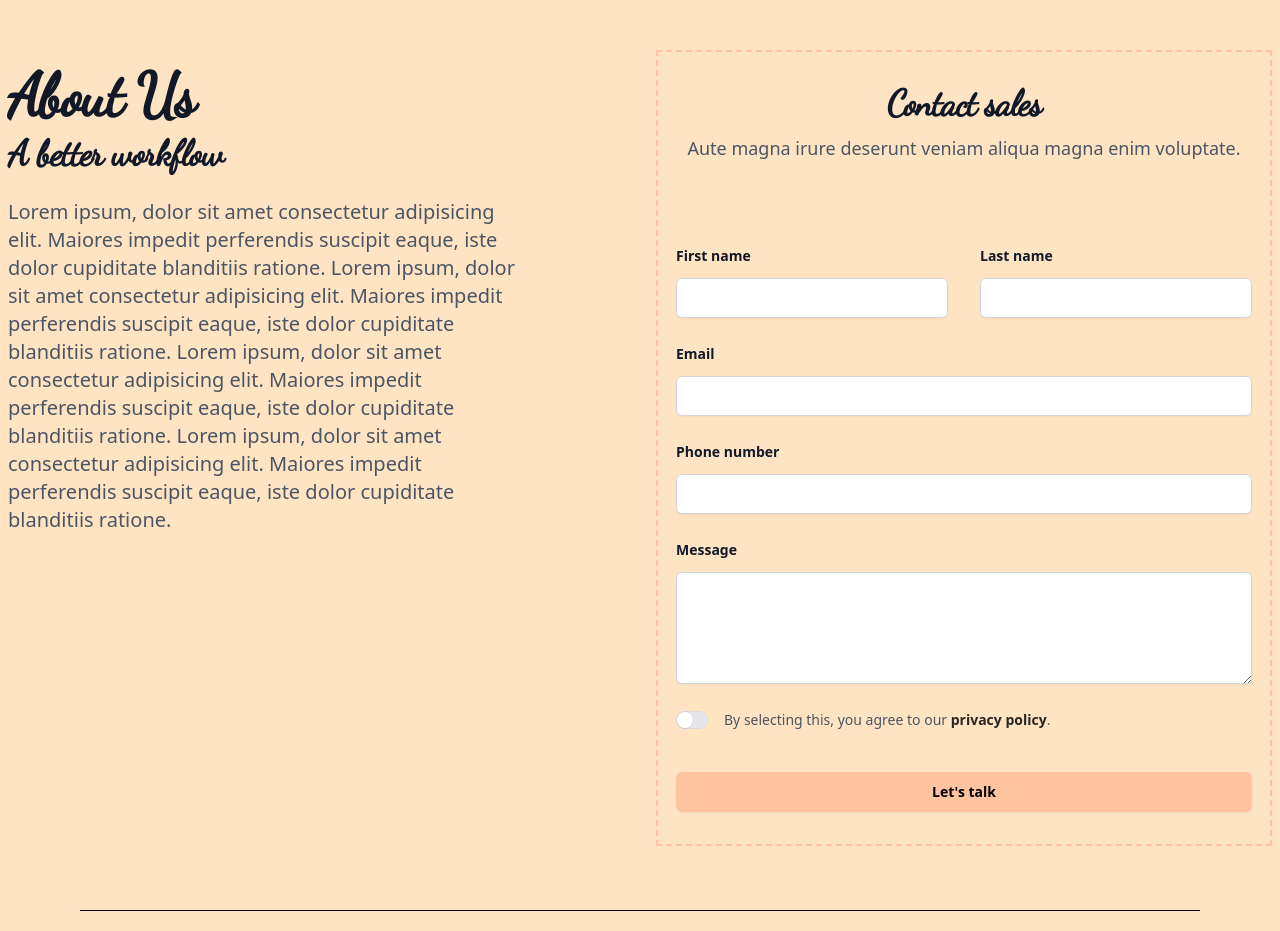
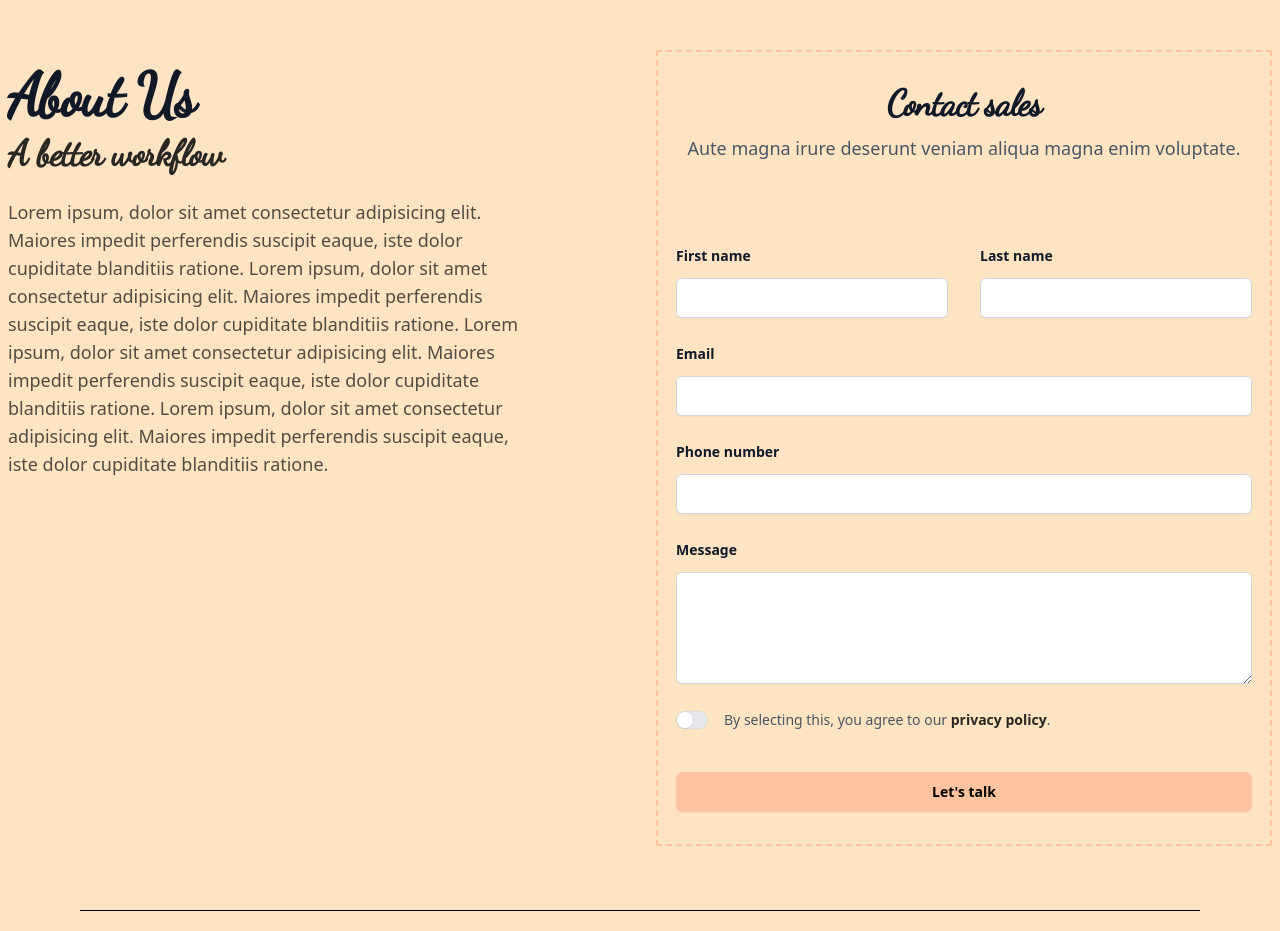
Before and after one commit to Nirvana2299/event-planning, a React (Create React App) app: page / in a window 1280 px wide. Shown: the part 2800-3731 px from the top of the page. Built offline with nearby package versions, Linux system fonts and the light colour scheme.

Commit message:
modified:   src/Components/AboutAndForm.js

```diff
--- a/src/Components/AboutAndForm.js
+++ b/src/Components/AboutAndForm.js
@@ -11,8 +11,8 @@ export default function AboutAndForm() {
               <h1 className="font cursive text-4xl text-center font-bold tracking-tight text-gray-900 sm:text-6xl sm:text-left subpixel-antialiased">
                 About Us
               </h1>
-              <p className="mt-2 cursive text-4xl text-center font-bold tracking-tight text-gray-900 sm:text-4xl sm:text-left subpixel-antialiased">A better workflow</p>
-              <p className="mt-6 text-lg text-center leading-8 text-gray-600 sm:text-xl sm:text-left">
+              <p className="mt-2 cursive text-4xl text-center font-bold tracking-tight text-bisque-900 sm:text-4xl sm:text-left subpixel-antialiased">A better workflow</p>
+              <p className="mt-6 text-lg text-center leading-8 text-bisque-600 sm:text-lg sm:text-left">
                 Lorem ipsum, dolor sit amet consectetur adipisicing elit. Maiores impedit perferendis suscipit eaque,
                 iste dolor cupiditate blanditiis ratione.
                 Lorem ipsum, dolor sit amet consectetur adipisicing elit. Maiores impedit perferendis suscipit eaque,
```
